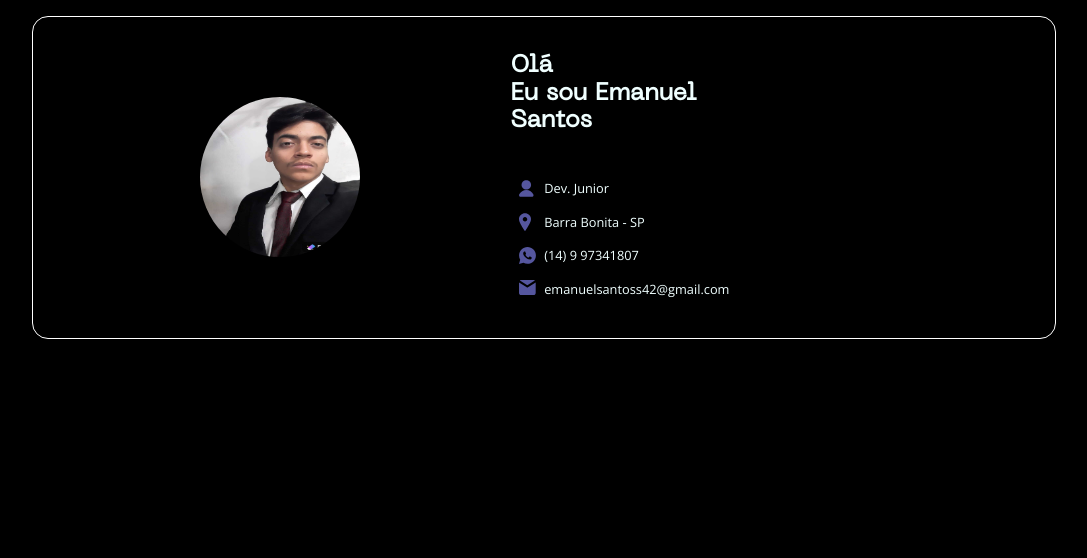
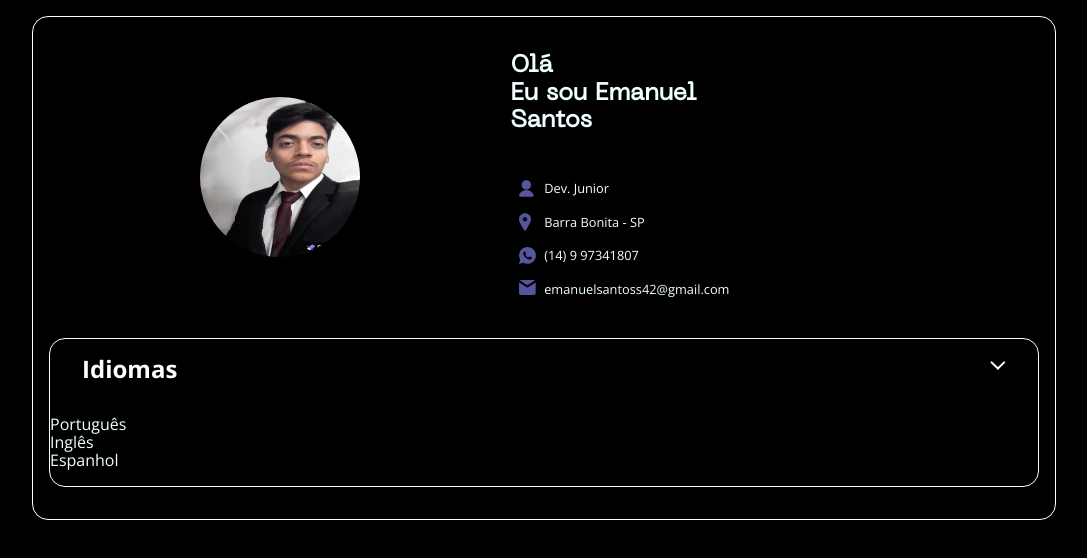
Before and after one commit to VenusGworld/Javascript__Portfolio, a plain HTML site: page index.html in a window 1280 px wide. Shown: the whole page, without its empty margins (96-1183 px from the left). Drawn offline with nearby package versions, Linux system fonts and the light colour scheme; files whose address does not match are found by name.

Commit message:
Acordeon pronto

```diff
--- /dev/null
+++ b/assets/css/acordeon.css
@@ -0,0 +1,58 @@
+.acordeon{
+    display: flex;
+    flex-direction: column;
+    width: 100%;
+    margin: 1rem 0;
+    border: 1px solid;
+    border-radius: 1rem;
+    transition: 0.35s;
+}
+
+.acordeon .open,
+.acordeon:hover {
+    background-color: #55569e;
+    border-color: #55569e;
+}
+
+.acordeon .trigger{
+    display: flex;
+    flex-direction: row;
+    justify-content: space-between;
+    align-items: center;
+    font-size: 1.5rem;
+    font-weight: 700;
+    padding: 1rem 2rem;
+    background-color: transparent;
+    color: #fff;
+    border: none;
+}
+
+.acordeon .trigger::after{
+    content: "";
+    display: inline-block;
+    position: relative;
+    width: 1rem;
+    height: 1rem;
+    background-repeat: no-repeat;
+    background-size: contain;
+    background-image: url('/assets/img/icons/arrow.svg');
+
+}
+
+
+.acordeon .open .trigger::after{
+    transform: rotate(180deg);
+}
+
+
+.acordeon .trigger:hover{
+    cursor: pointer;
+}
+
+.acordeon .content{
+    display: none;
+}
+
+.acordeon.open .content{
+    display: inline-block;
+}
--- /dev/null
+++ b/assets/js/acordeon.js
@@ -0,0 +1,15 @@
+const acordeonTriggers = document.querySelectorAll('.acordeon .trigger');
+
+acordeonTriggers.forEach((trigger) => {
+    trigger.addEventListener('click', (e) => {
+
+        const acordeon = trigger.parentElement;
+        const isOpen = acordeon.classList.contains('open');
+
+        if (isOpen) {
+            acordeon.classList.remove('open');
+        } else {
+            acordeon.classList.add('open');
+        }
+    })
+})
--- a/index.html
+++ b/index.html
@@ -15,6 +15,9 @@
     <link rel="stylesheet" href="./assets/css/header.css">
     <!-- CSS Global-->
     <link rel="stylesheet" href="/assets/css/global.css">
+
+    <!-- CSS Global-->
+    <link rel="stylesheet" href="/assets/css/acordeon.css">
 
     <!-- Font Neue Machina -->
     <link rel="stylesheet" href="./assets//fonts/neue-machina-regular.otf">
@@ -37,15 +40,42 @@
                 </ul>
             </div>
         </header>
+
+        <section class="acordeon open">
+            <button class="trigger" type="button">
+                Idiomas</button>
+
+            <div class="content">
+                <ul>
+                    <li>Português</li>
+                    <li>Inglês</li>
+                    <li>Espanhol</li>
+                </ul>
+            </div>
+        </section>
+
+
+        <!-- <section class="skills">
+            <button>Skills</button>
+
+            <div class="">
+                <h3>Habilidades profissionais:</h3>
+                <ul>
+                    <li>Angular</li>
+                </ul>
+            </div>
+        </section> -->
+
     </div>
 
-    <section class="skills"></section>
-    <section class="idiomas"></section>
+
+
     <section class=""></section>
     <section></section>
     <section></section>
     <footer></footer>
 
+    <script src="assets/js/acordeon.js"></script>
 </body>
 
 </html>
```
Also changed, not shown: assets/img/icons/arrow.svg (added). Lines whose indentation alone changed are shown as unchanged.
